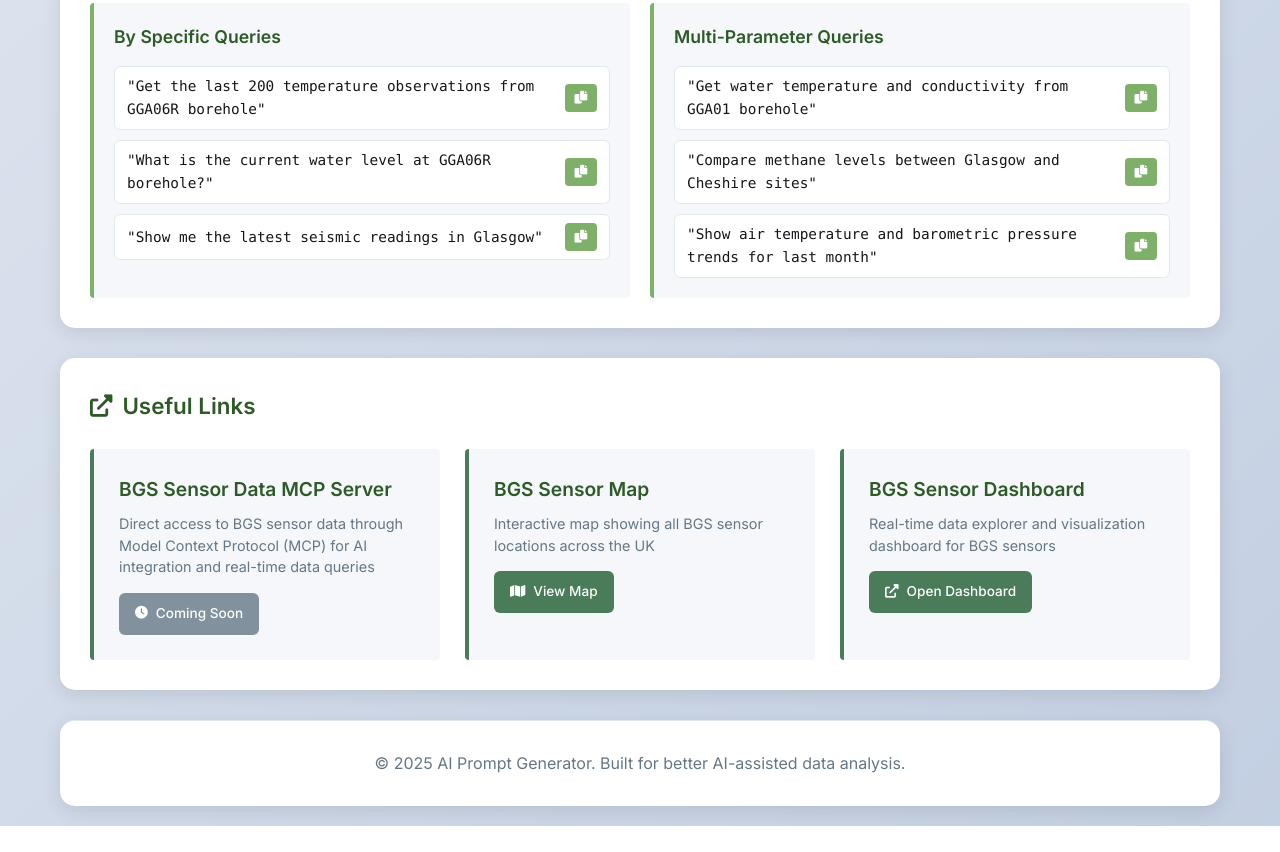
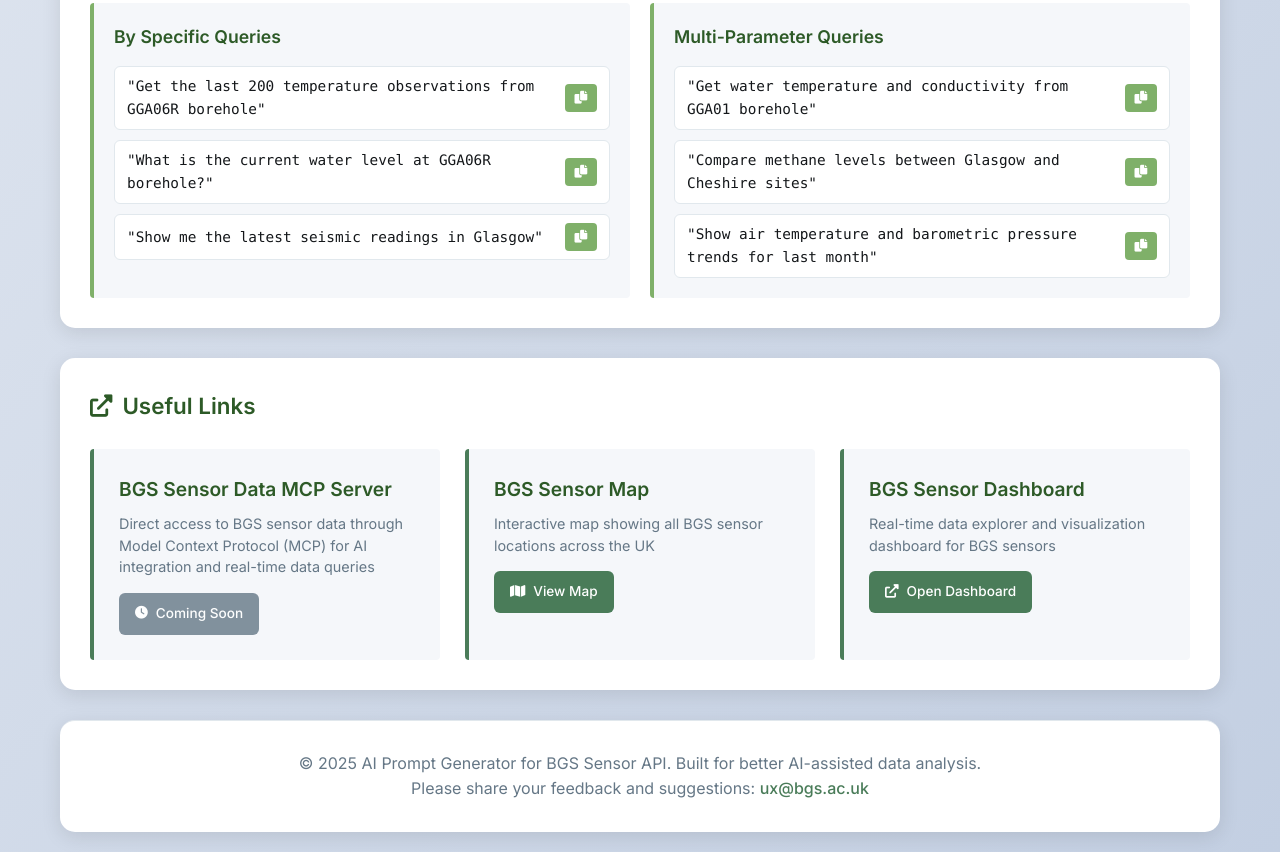
Before and after one commit to pouliens/LLM-Prompt-Improver, a plain HTML site: page index.html in a window 1280 px wide. Shown: the part 2331-3183 px from the top of the page. Before the commit the page ends 3157 px from the top, so only its background shows below. Drawn offline with Linux system fonts and the light colour scheme.

Commit message:
updated footer

```diff
--- a/index.html
+++ b/index.html
@@ -528,7 +528,7 @@
                 <div class="tip-card">
                     <i class="fas fa-robot"></i>
                     <h4>Choose AI Persona</h4>
-                    <p>Select the AI persona type that matches your analysis needs: analytical, summarizing, interpreting, or monitoring.</p>
+                    <p>Select the AI persona type that matches your analysis needs: analytical, summarising, interpreting, or monitoring.</p>
                 </div>
                 <div class="tip-card">
                     <i class="fas fa-bullseye"></i>
@@ -678,7 +678,7 @@
         </section>
 
         <footer class="footer">
-            <p>&copy; 2025 AI Prompt Generator. Built for better AI-assisted data analysis.</p>
+            <p>&copy; 2025 AI Prompt Generator for BGS Sensor API. Built for better AI-assisted data analysis. <br>Please share your feedback and suggestions: <a href="mailto:ux@bgs.ac.uk">ux@bgs.ac.uk</a></p>
         </footer>
     </div>
 
--- a/styles.css
+++ b/styles.css
@@ -930,6 +930,19 @@ select option {
     box-shadow: 0 5px 20px var(--shadow);
 }
 
+.footer a {
+    color: var(--secondary-green);
+    text-decoration: none;
+    font-weight: 500;
+    transition: all 0.3s ease;
+    border-bottom: 1px solid transparent;
+}
+
+.footer a:hover {
+    color: var(--primary-green);
+    border-bottom-color: var(--primary-green);
+}
+
 /* Toast Notification */
 .toast {
     position: fixed;
```
